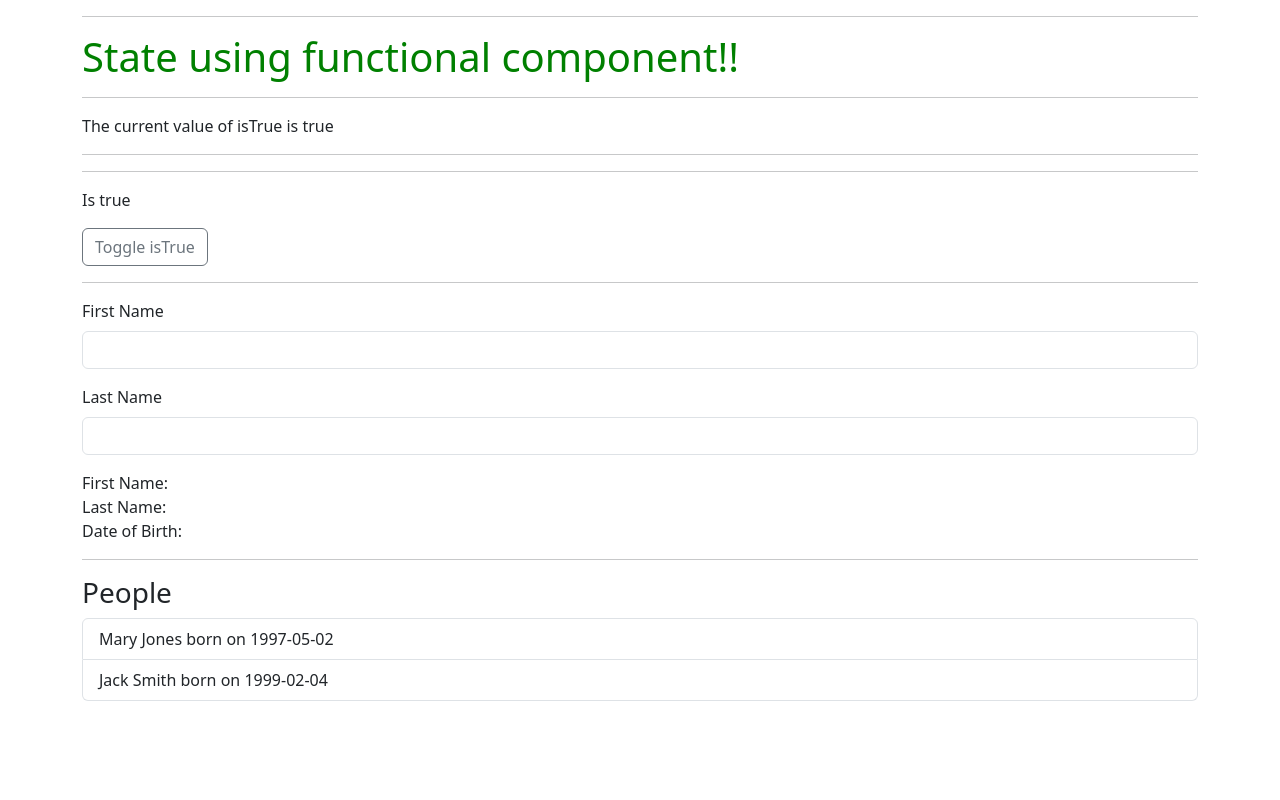
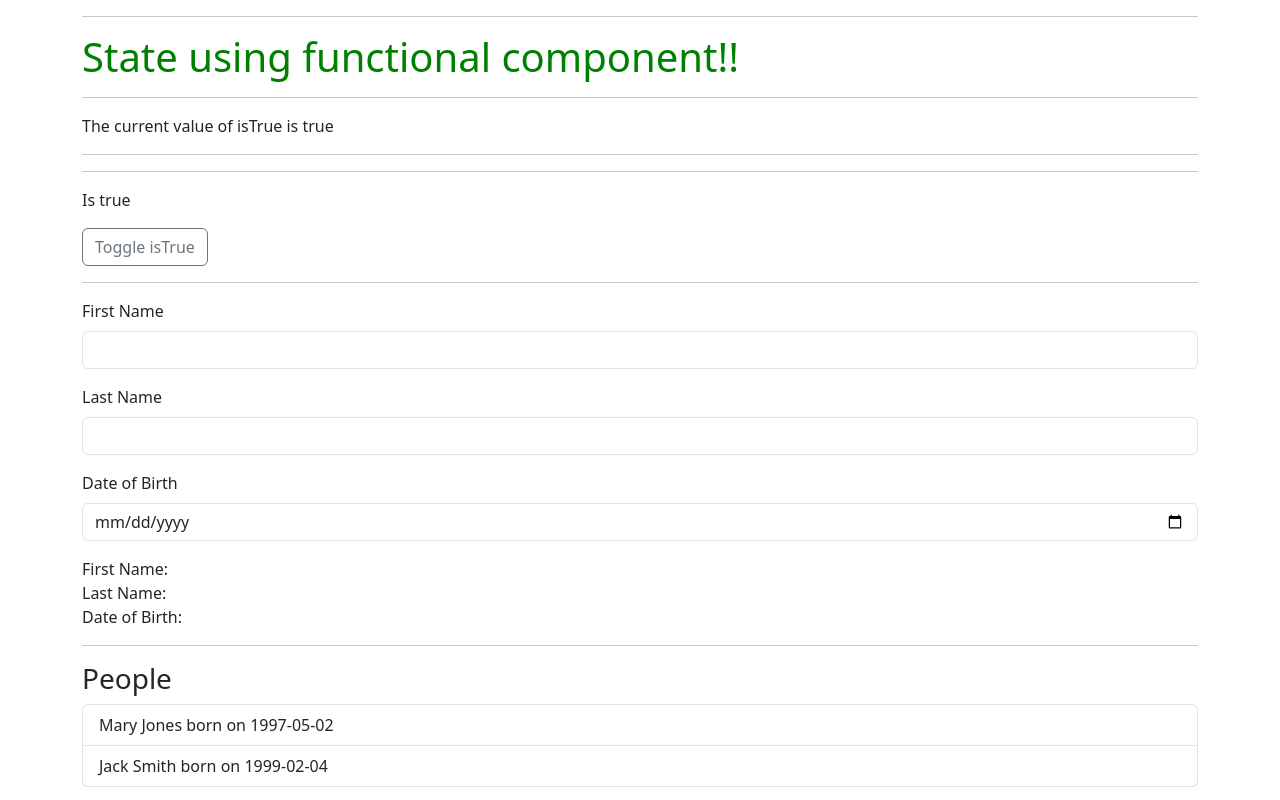
Before and after one commit to msaufi2325/my-app, a React (Create React App) app: page / in a window 1280 px wide. Built offline with nearby package versions, Linux system fonts and the light colour scheme.

Commit message:
Refactor code to use functional components and add form inputs for user details

```diff
--- a/src/App.js
+++ b/src/App.js
@@ -73,6 +73,15 @@ function HelloWorld(props) {
           className="form-control"
           onChange={(e) => setLastName(e.target.value)}
         ></Input>
+
+        <Input
+          title="Date of Birth"
+          type="date"
+          name="dob"
+          autoComplete="dob-new"
+          className="form-control"
+          onChange={(e) => setDob(e.target.value)}
+        ></Input>
       </form>
       <div>
         First Name: {firstName} <br />
```
